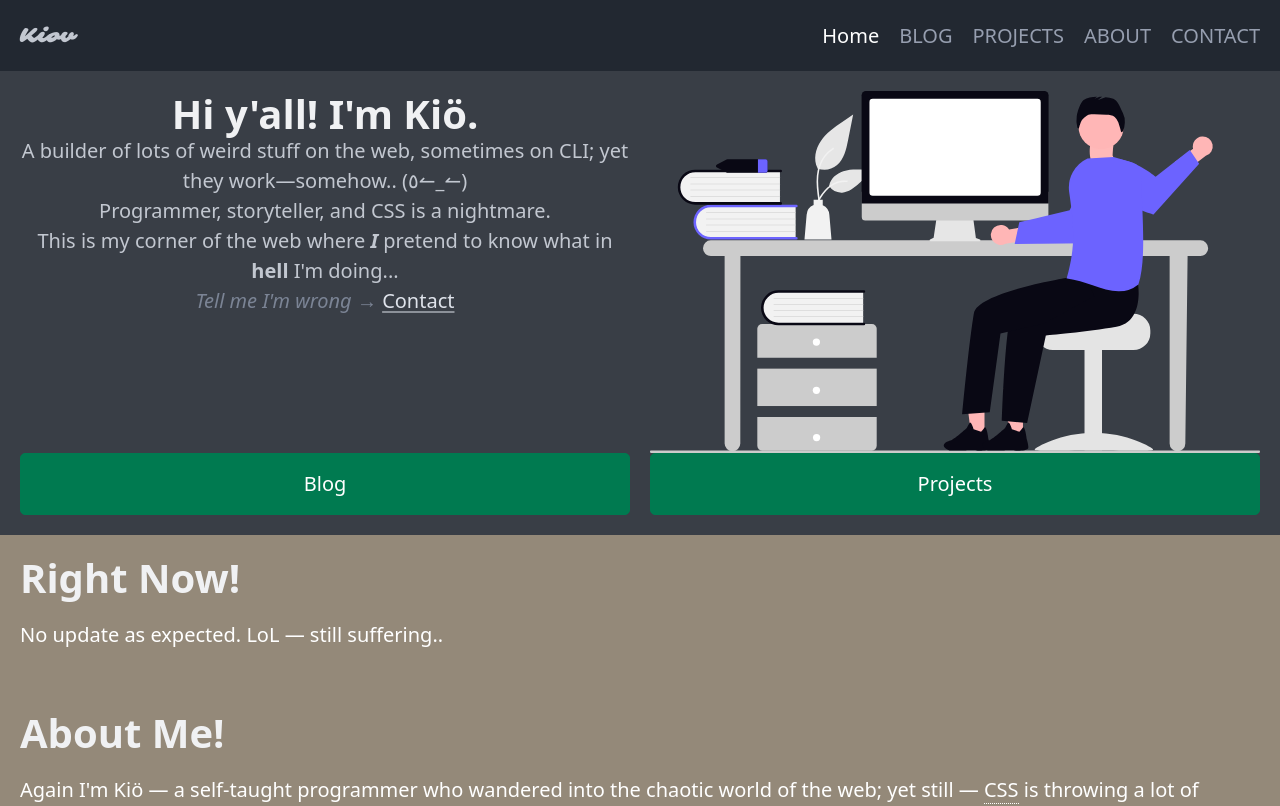
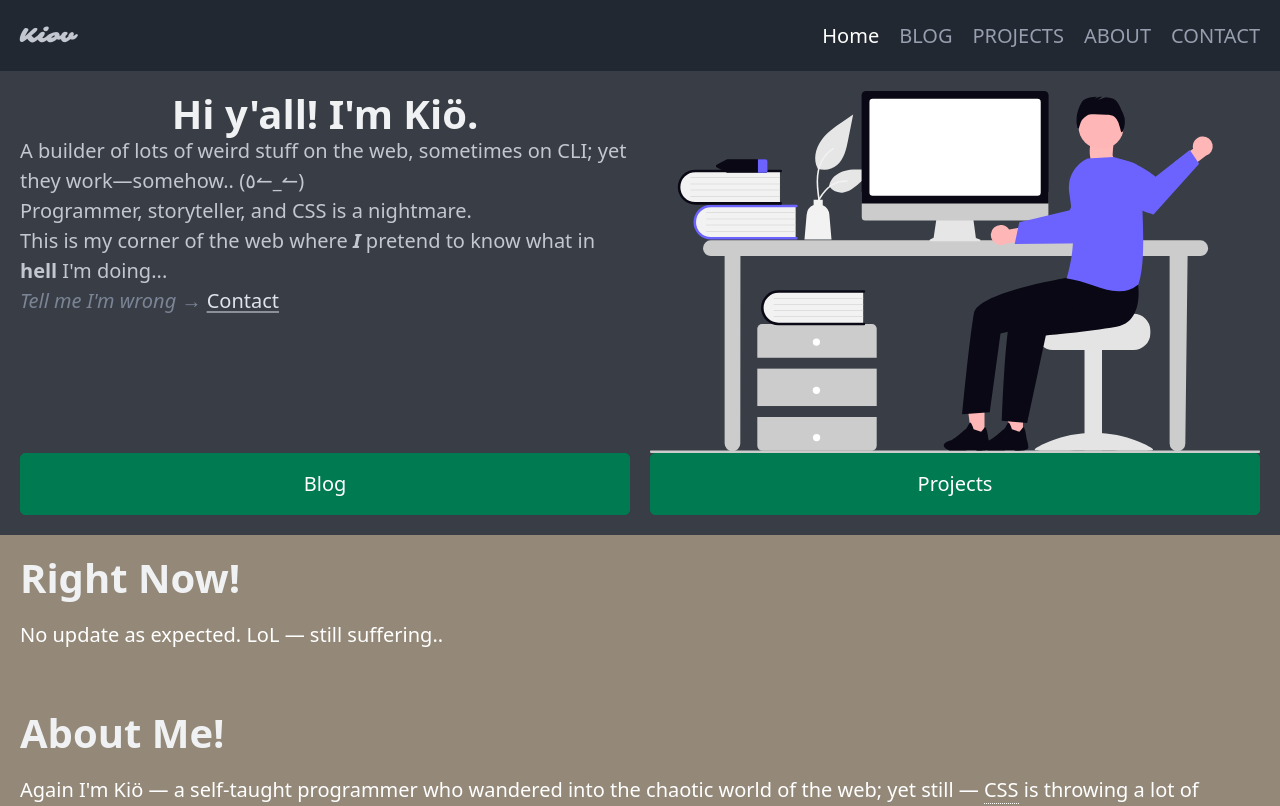
Before and after one commit to Kanester/portfolio, a SvelteKit app: page / in a window 1280 px wide. Shown: the top 806 px of the page. Built offline with nearby package versions, Linux system fonts and the light colour scheme.

Commit message:
--no-message

```diff
--- a/src/routes/+page.svelte
+++ b/src/routes/+page.svelte
@@ -1,8 +1,8 @@
 <!-- Hero -->
 <section class="bg-primary container-fluid" data-theme="dark">
   <div class="grid gap-md">
-    <hgroup style="text-align: center;">
-      <h1>Hi y'all! I'm Kiö.</h1>
+    <hgroup>
+      <h1 style="text-align: center">Hi y'all! I'm Kiö.</h1>
       <p>
         A builder of lots of weird stuff on the web, sometimes on CLI; yet they
         work—somehow.. (&#x2060;&#x665;&#x2060;&#x21BC;&#x2060;_&#x2060;&#x21BC;&#x2060;)
@@ -18,7 +18,7 @@
       </p>
     </hgroup>
 
-    <img src="/images/undraw_hello_ccwj.svg"/>
+    <img src="images/undraw_hello_ccwj.svg" alt="hello.svg"/>
   </div>
 
   <div class="grid gap-sm">
```
